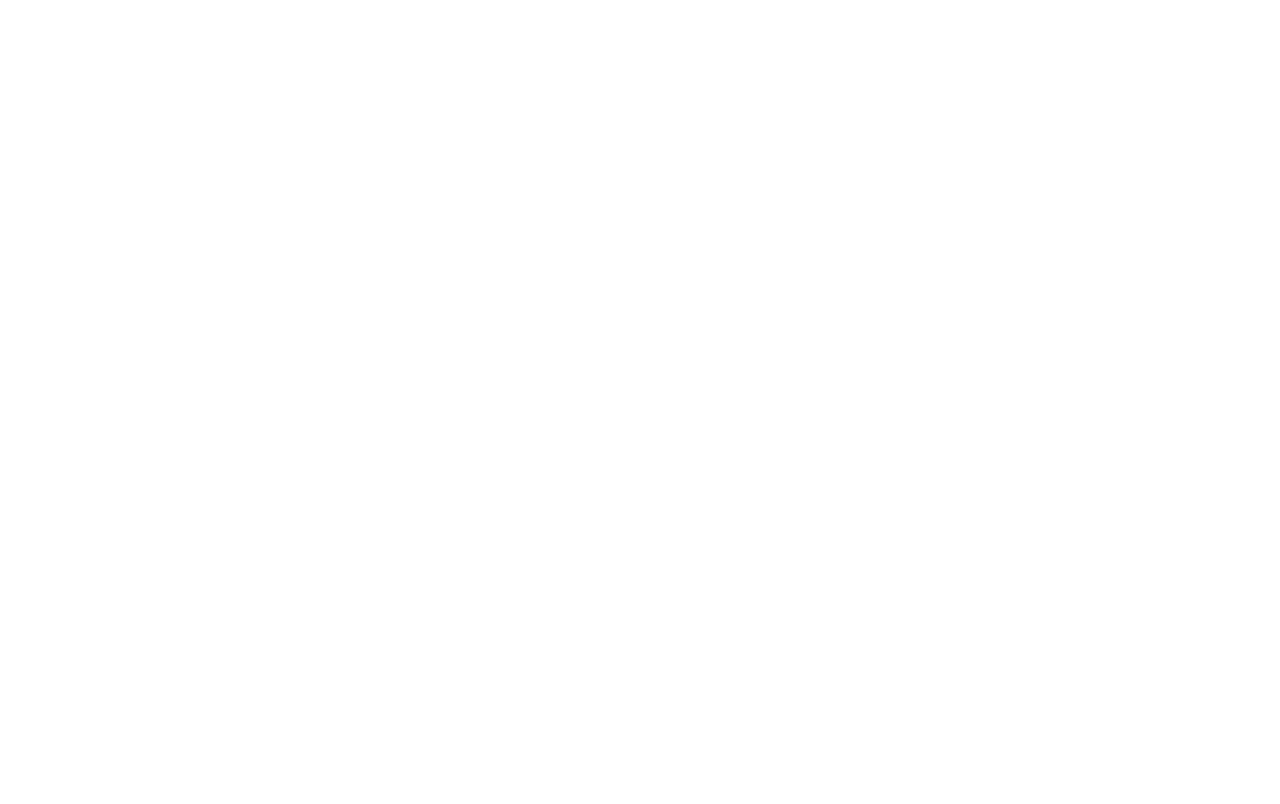
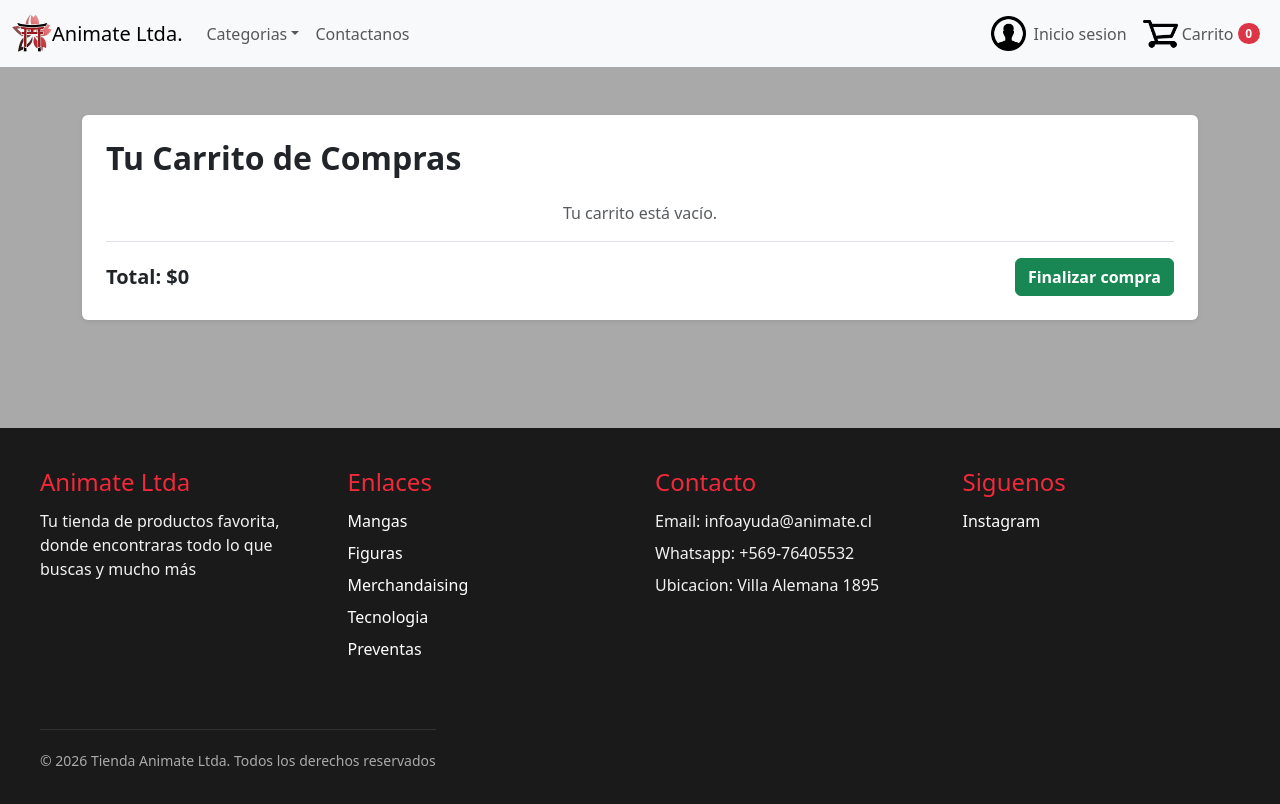
Before and after one commit to Maez01/Animate-React, a React (Vite) app in the folder Animate-React/: page /carrito in a window 1280 px wide. Before the commit this address had no page. Shown: the top 804 px of the page. Built offline with nearby package versions, Linux system fonts and the light colour scheme.

Commit message:
Carrito: pagina del carrito y ruta /carrito

```diff
--- a/Animate-React/src/App.jsx
+++ b/Animate-React/src/App.jsx
@@ -8,6 +8,7 @@ import Merchandaising from "./pages/Merchandaising";
 import Tecnologia from "./pages/Tecnologia";
 import Preventas from "./pages/Preventas";
 import Mangas from "./pages/Mangas";
+import Carrito from "./pages/Carrito";
 
 function App() {
     return (
@@ -23,6 +24,7 @@ function App() {
                 <Route path="/registro" element={<Registro />} />
                 <Route path="/admin" element={<h1>Panel admin (pendiente)</h1>} />
                 <Route path="/perfil" element={<Perfil />} />
+                <Route path="/carrito" element={<Carrito />} />
             </Routes>
         </BrowserRouter>
     );
--- /dev/null
+++ b/Animate-React/src/components/ItemCarrito.jsx
@@ -0,0 +1,37 @@
+import { Button } from "react-bootstrap";
+import { formatearPrecio } from "../utils/formatoPrecio";
+
+const estiloBotonCantidad = { width: 34, height: 34, padding: 0, lineHeight: 1 };
+
+function ItemCarrito({ item, alSumar, alRestar, alEliminar }) {
+    return (
+        <div className="d-flex align-items-center gap-3 border-bottom border-secondary py-3">
+            <img
+                src={item.img}
+                alt={item.nombre}
+                style={{ width: 60, height: 84, objectFit: "cover", borderRadius: 6 }}
+            />
+            <div className="flex-grow-1">
+                <p className="mb-1 fw-bold">{item.nombre}</p>
+                <p className="mb-1 opacity-75">{formatearPrecio(item.precio)} c/u</p>
+                <div className="d-flex align-items-center gap-2">
+                    <Button variant="outline-secondary" className="fw-bold" style={estiloBotonCantidad} onClick={alRestar}>
+                        −
+                    </Button>
+                    <span className="fw-bold fs-5 mx-1">{item.cantidad}</span>
+                    <Button variant="outline-secondary" className="fw-bold" style={estiloBotonCantidad} onClick={alSumar}>
+                        +
+                    </Button>
+                </div>
+            </div>
+            <div className="text-end">
+                <p className="fw-bold mb-2">{formatearPrecio(item.precio * item.cantidad)}</p>
+                <Button variant="outline-danger" size="sm" onClick={alEliminar}>
+                    Eliminar
+                </Button>
+            </div>
+        </div>
+    );
+}
+
+export default ItemCarrito;
--- /dev/null
+++ b/Animate-React/src/pages/Carrito.jsx
@@ -0,0 +1,47 @@
+import { Container, Button } from "react-bootstrap";
+import BarraNavegacion from "../components/BarraNavegacion";
+import Footer from "../components/Footer";
+import ItemCarrito from "../components/ItemCarrito";
+import { useCarrito } from "../context/carritoContext";
+import { formatearPrecio } from "../utils/formatoPrecio";
+
+function Carrito() {
+    const { carrito, total, cambiarCantidad, eliminar, finalizarCompra } = useCarrito();
+
+    return (
+        <div style={{ backgroundColor: "darkgray" }}>
+            <BarraNavegacion />
+
+            <Container className="py-5">
+                <div className="bg-white rounded shadow-sm p-4">
+                    <h2 className="fw-bold mb-4">Tu Carrito de Compras</h2>
+
+                    {carrito.length === 0 ? (
+                        <p className="text-center opacity-75">Tu carrito está vacío.</p>
+                    ) : (
+                        carrito.map(item => (
+                            <ItemCarrito
+                                key={item.clave}
+                                item={item}
+                                alSumar={() => cambiarCantidad(item.clave, 1)}
+                                alRestar={() => cambiarCantidad(item.clave, -1)}
+                                alEliminar={() => eliminar(item.clave)}
+                            />
+                        ))
+                    )}
+
+                    <div className="d-flex justify-content-between align-items-center border-top pt-3 mt-3">
+                        <h5 className="fw-bold mb-0">Total: {formatearPrecio(total)}</h5>
+                        <Button variant="success" className="fw-bold" onClick={finalizarCompra}>
+                            Finalizar compra
+                        </Button>
+                    </div>
+                </div>
+            </Container>
+
+            <Footer />
+        </div>
+    );
+}
+
+export default Carrito;
```
